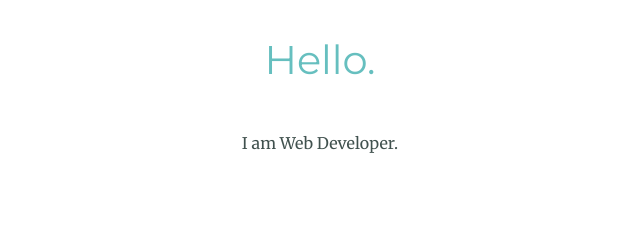
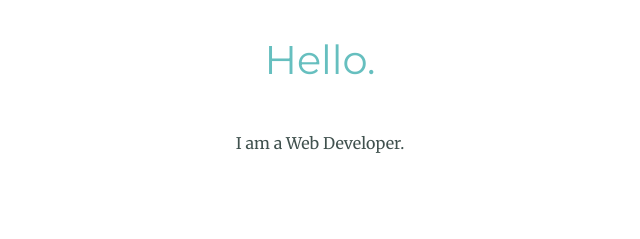
Before and after one commit to Lokesu/Personalsite, a plain HTML site: page index.html in a window 1280 px wide. Shown: the part 1271-1510 px from the top of the page, 320-960 px from the left. Drawn offline with Linux system fonts and the light colour scheme.

Commit message:
Update index.html

```diff
--- a/index.html
+++ b/index.html
@@ -23,7 +23,7 @@
       <div class="profile">
         <img src="images/angela.jpg" alt="angela-profile-img">
         <h2>Hello.</h2>
-        <p class="intro">I am Web Developer.</p>
+        <p class="intro">I am a Web Developer.</p>
       </div>
       <hr>
       <div class="skills">
```
